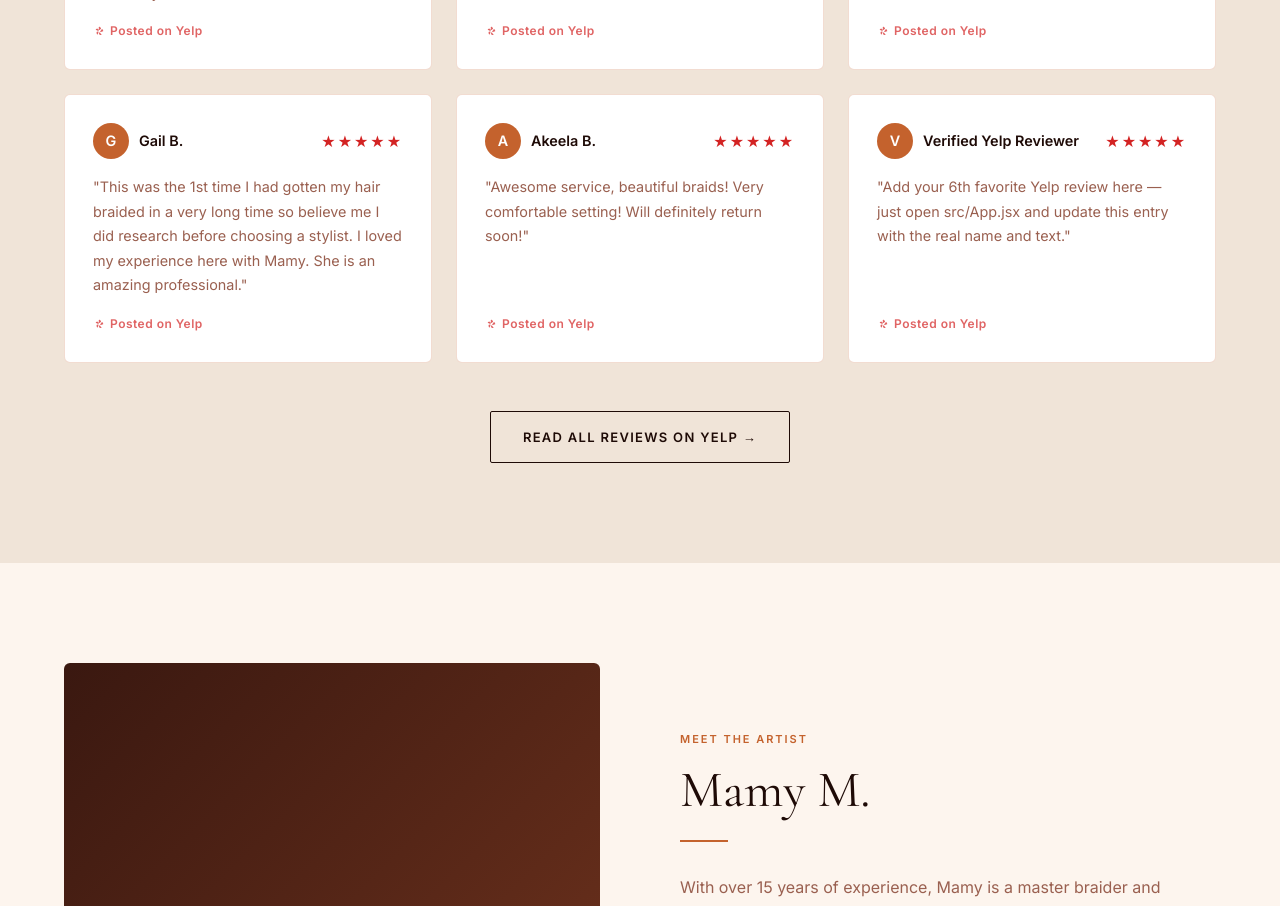
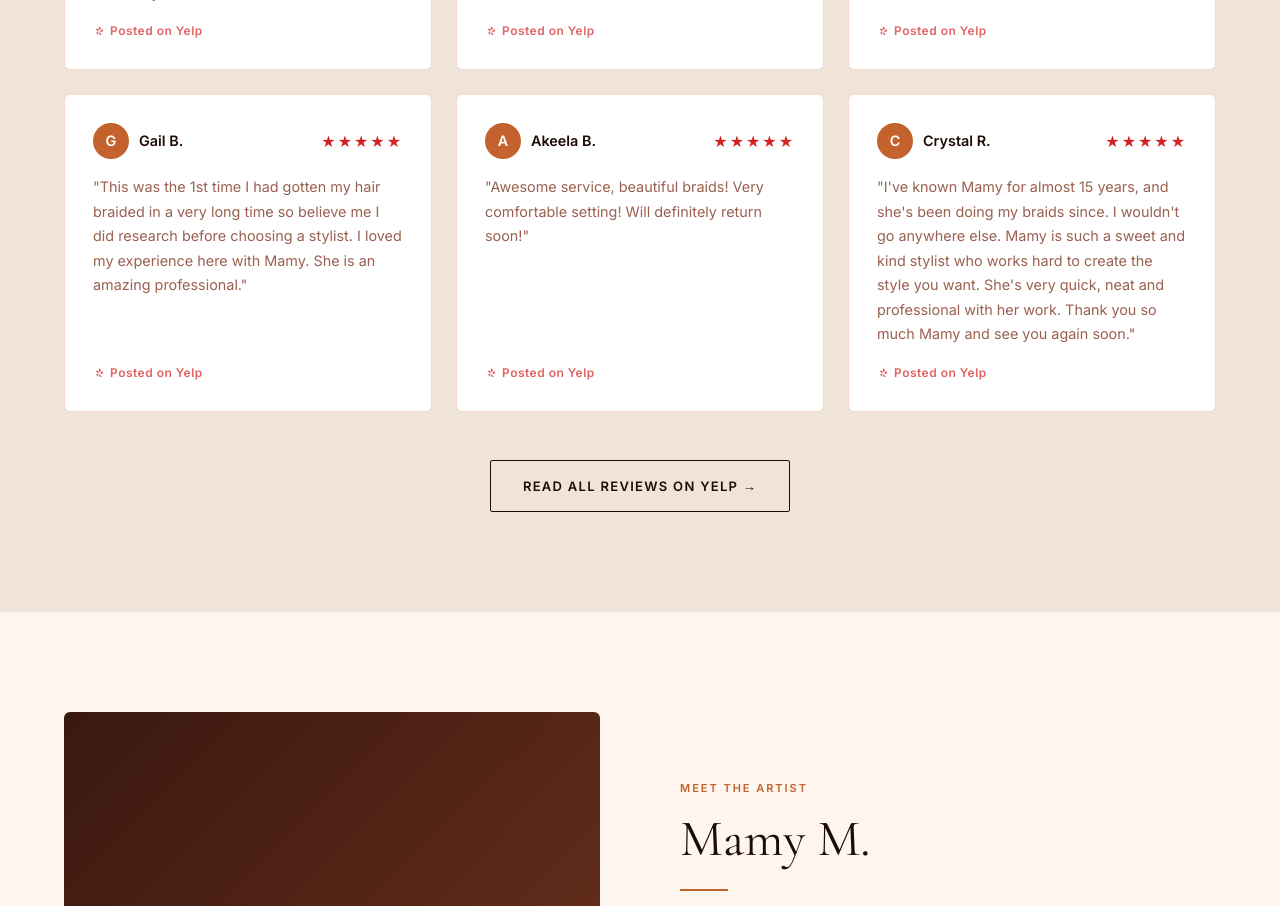
Before and after one commit to miraclebanks/mamyshairdbraiding, a React (Vite) app: page / in a window 1280 px wide. Shown: the part 1560-2466 px from the top of the page. Built offline with nearby package versions, Linux system fonts and the light colour scheme.

Commit message:
Add Crystal R. Yelp review

```diff
--- a/src/App.jsx
+++ b/src/App.jsx
@@ -577,9 +577,9 @@ const reviews = [
     text: 'Awesome service, beautiful braids! Very comfortable setting! Will definitely return soon!',
   },
   {
-    name: 'Verified Yelp Reviewer',
+    name: 'Crystal R.',
     stars: 5,
-    text: 'Add your 6th favorite Yelp review here — just open src/App.jsx and update this entry with the real name and text.',
+    text: "I've known Mamy for almost 15 years, and she's been doing my braids since. I wouldn't go anywhere else. Mamy is such a sweet and kind stylist who works hard to create the style you want. She's very quick, neat and professional with her work. Thank you so much Mamy and see you again soon.",
   },
 ]
 
```
